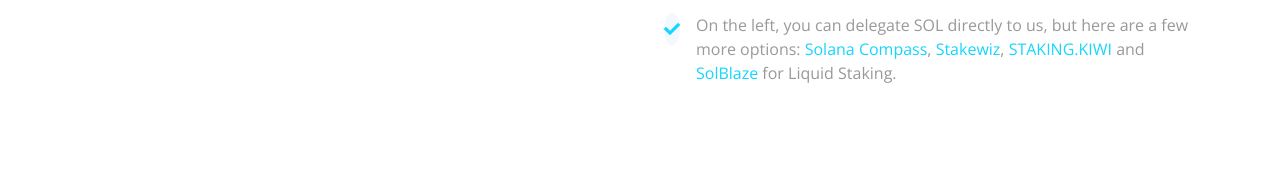
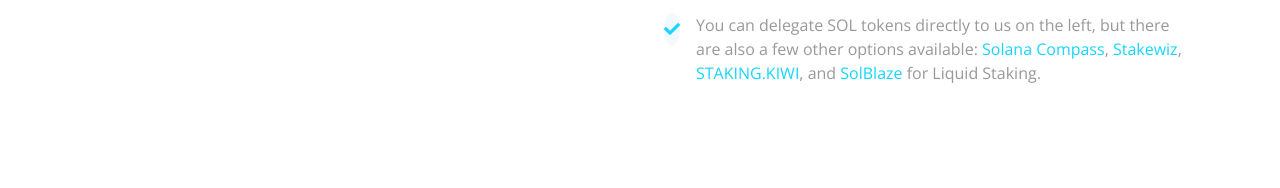
Before and after one commit to Thenoblest/eonpool, a plain HTML site: page index.html in a window 1280 px wide. Shown: the part 612-800 px from the top of the page. Drawn offline with nearby package versions, Linux system fonts and the light colour scheme.

Commit message:
suggest alternative phrasing

```diff
--- a/index.html
+++ b/index.html
@@ -100,7 +100,7 @@
                         </div>
 						<div class="d-flex align-items-start mb-3">
                             <i class="fa fa-check bg-light text-primary btn-sm-square rounded-circle me-3 fw-bold"></i>
-                            <span>On the left, you can delegate SOL directly to us, but here are a few more options: <a href="https://solanacompass.com/validators/eondcw2upjH14EuvBzmn6HfGEGo8t9hG9JbXtPj6cym" target="_blank">Solana Compass</a>, <a href="https://stakewiz.com/validator/eondcw2upjH14EuvBzmn6HfGEGo8t9hG9JbXtPj6cym" target="_blank">Stakewiz</a>, <a href="https://staking.kiwi/app/eondcw2upjH14EuvBzmn6HfGEGo8t9hG9JbXtPj6cym" target="_blank">STAKING.KIWI</a> and <a href="https://stake.solblaze.org/app/?validator=eondcw2upjH14EuvBzmn6HfGEGo8t9hG9JbXtPj6cym" target="_blank">SolBlaze</a> for Liquid Staking.</span>
+                            <span>You can delegate SOL tokens directly to us on the left, but there are also a few other options available: <a href="https://solanacompass.com/validators/eondcw2upjH14EuvBzmn6HfGEGo8t9hG9JbXtPj6cym" target="_blank">Solana Compass</a>, <a href="https://stakewiz.com/validator/eondcw2upjH14EuvBzmn6HfGEGo8t9hG9JbXtPj6cym" target="_blank">Stakewiz</a>, <a href="https://staking.kiwi/app/eondcw2upjH14EuvBzmn6HfGEGo8t9hG9JbXtPj6cym" target="_blank">STAKING.KIWI</a>, and <a href="https://stake.solblaze.org/app/?validator=eondcw2upjH14EuvBzmn6HfGEGo8t9hG9JbXtPj6cym" target="_blank">SolBlaze</a> for Liquid Staking.</span>
                         </div>
                     </div>
                 </div>
```
